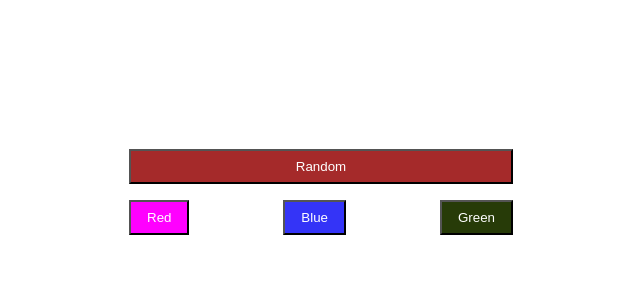
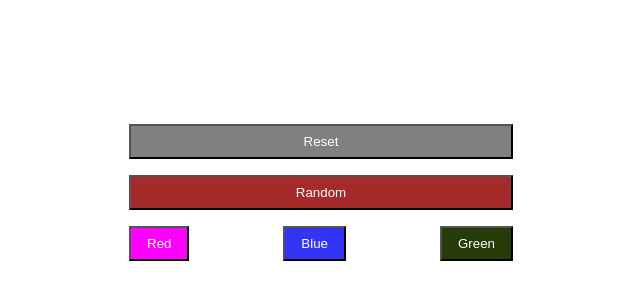
Before and after one commit to khairunas001/Web-Lampu-Pesta-ITBOX, a plain HTML site: page index.html in a window 1280 px wide. Shown: the part 208-508 px from the top of the page, without its empty margins (319-959 px from the left). Drawn offline with Linux system fonts and the light colour scheme.

Commit message:
Menambah tombol reset

```diff
--- a/index.html
+++ b/index.html
@@ -10,6 +10,9 @@
   <body>
     <div class="container">
       <div class="container-item">
+        <div class="reset">
+          <button id="btnReset">Reset</button>
+        </div>
         <div class="random">
           <button id="btnRandom">Random</button>
         </div>
--- a/script.js
+++ b/script.js
@@ -1,4 +1,6 @@
 let BtnRandom = document.getElementById("btnRandom");
+
+let BtnReset = document.getElementById("btnReset");
 
 let BtnRed = document.getElementById("btnRed");
 
@@ -13,6 +15,12 @@ function BtnRandomHandler (){
     let Body = document.querySelector('body');
     Body.style.backgroundColor = colors[number];
     console.log(colors[number]);
+}
+
+function BtnResetHandler (){
+    let colors = ["white"]
+    let Body = document.querySelector('body');
+    Body.style.backgroundColor = colors;
 }
 
 function BtnRedHandler (){
@@ -32,6 +40,8 @@ function BtnGreenHandler (){
 
 BtnRandom.addEventListener('click', BtnRandomHandler);
 
+BtnReset.addEventListener('click', BtnResetHandler);
+
 BtnRed.addEventListener('click', BtnRedHandler);
 
 BtnBlue.addEventListener('click', BtnBlueHandler);
--- a/style.css
+++ b/style.css
@@ -17,6 +17,17 @@
     width: 30%;
 }
 
+.reset{
+    width:100%;
+    margin-bottom: 16px;
+}
+
+.reset button{
+    width: 100%;
+    padding: 8px 16px;
+    background-color: grey;
+    color: white;
+}
 .random {
     width:100%;
     margin-bottom: 16px;
```
